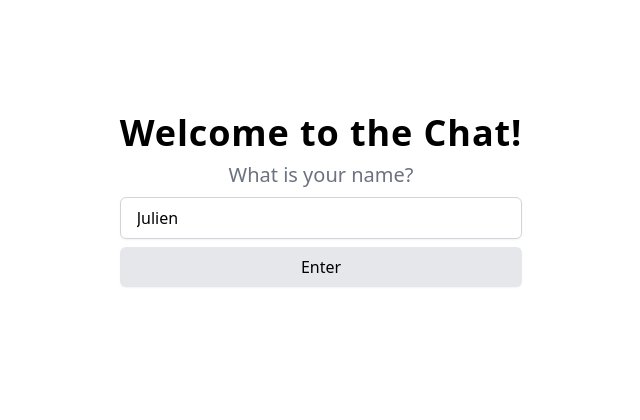
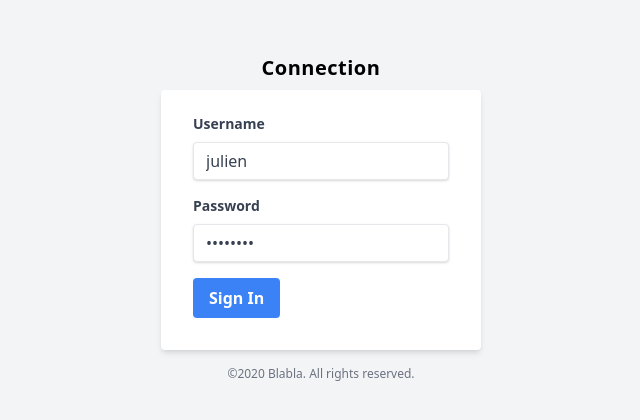
Before and after one commit to juliencrn/chat, a React (Create React App) app in the folder frontend/: page / in a window 1280 px wide. Shown: the part 182-602 px from the top of the page, without its empty margins (319-959 px from the left). Built offline with nearby package versions, Linux system fonts and the light colour scheme.

Commit message:
[frontend] Static login form integration

```diff
--- a/frontend/public/index.html
+++ b/frontend/public/index.html
@@ -28,7 +28,7 @@
 
 <body>
   <noscript>You need to enable JavaScript to run this app.</noscript>
-  <div id="root" class="h-screen w-screen m-0 flex flex-col"></div>
+  <div id="root" class="h-screen w-screen m-0 flex flex-col bg-gray-100"></div>
   <!--
       This HTML file is a template.
       If you open it directly in the browser, you will see an empty page.
--- a/frontend/src/Login/Login.tsx
+++ b/frontend/src/Login/Login.tsx
@@ -1,39 +1,83 @@
-import React, { FormEvent, useState } from 'react';
+import React from 'react';
+import * as yup from "yup"
+import { yupResolver } from "@hookform/resolvers/yup"
+import { useForm } from "react-hook-form"
+import { TextInput } from '../components/form-utils';
 
 export interface LoginProps {
     onSuccess: (username: string) => void
 }
 
+export interface LoginFormValue {
+  username: string
+  password: string
+}
+
+const initialValues: LoginFormValue = {
+  username: 'julien',
+  password: 'password',
+}
+
+const validationSchema = yup.object().shape({
+  username: yup.string().required(),
+  password: yup.string().min(8).required(),
+})
+
 function Login({ onSuccess }: LoginProps) {
-  const [input, setInput] = useState("Julien");
+  const { register, ...form } = useForm<LoginFormValue>({
+    resolver: yupResolver(validationSchema),
+    defaultValues: initialValues
+  })
 
-  const handleSubmit = (e: FormEvent) => {
-    e.preventDefault();
-    if (!input) {
-      return alert("Name can't be empty");
-    }
-    onSuccess(input);
-  };
+  const submit = form.handleSubmit((values: LoginFormValue) => {
+    console.log('login submit success', { values});
+    // Form validated by Yup, now call API to auth
+    // TODO: Call auth/login API
+    onSuccess(values.username)
+  })
+
+  const { errors } = form.formState
 
   return (
-    <div className="flex flex-1 flex-col">
-        <div className="m-auto pb-12 p-3 text-center">
-            <h1 className="font-bold text-4xl tracking-wide mb-2">Welcome to the Chat!</h1>
-            <p className="text-xl text-gray-500 mb-2">What is your name?</p>
-
-            <form onSubmit={handleSubmit} className="flex flex-col">
-            <input
-                onChange={e => setInput(e.target.value.trim())}
-                required
-                placeholder="My username"
-                className="flex-1 shadow-sm py-2 px-4 rounded-md border border-gray-300 focus:border-gray-400 resize-none outline-none"
-                value={input}
+      <div className="flex flex-1 flex-col">
+        <div className="w-full max-w-xs m-auto">
+          <h2 className="font-bold text-xl tracking-wide mb-2 text-center">Connection</h2>
+          <form className="bg-white shadow-md rounded px-8 pt-6 pb-8 mb-4" noValidate onSubmit={submit}>
+            <TextInput
+              name="username"
+              label="Username"
+              errors={errors.username}
+              inputProps={{
+                ...register("username"),
+                placeholder: "Username"
+              }}
+            />
+            <TextInput
+              name="password"
+              label="Password"
+              errors={errors.username}
+              inputProps={{
+                ...register("password"),
+                placeholder: "******************",
+                autoComplete: "current-password",
+                type: "password"
+              }}
             />
 
-            <button type="submit" className="mt-2 shadow-sm bg-gray-200 rounded-md py-2 px-4">Enter</button>
-            </form>
+            <div className="flex items-center justify-between">
+              <button className="bg-blue-500 hover:bg-blue-700 text-white font-bold py-2 px-4 rounded focus:outline-none focus:shadow-outline" type="submit">
+                Sign In
+              </button>
+              {/* <a className="inline-block align-baseline font-bold text-sm text-blue-500 hover:text-blue-800" href="#">
+                Forgot Password?
+              </a> */}
+            </div>
+          </form>
+          <p className="text-center text-gray-500 text-xs">
+            &copy;2020 Blabla. All rights reserved.
+          </p>
         </div>
-    </div>
+      </div>
   );
 }
 
--- /dev/null
+++ b/frontend/src/components/form-utils.tsx
@@ -0,0 +1,34 @@
+import React, { forwardRef, HTMLProps } from 'react'
+
+export interface TextInputProps {
+    name: string
+    label: string
+    inputProps: HTMLProps<HTMLInputElement>
+    errors?: any
+}
+
+export const TextInput = forwardRef<HTMLInputElement, TextInputProps>(
+    function TextInput(props, ref) {
+        const { name, label, inputProps, errors} = props
+        return (
+            <div className="mb-4">
+              <label className="block text-gray-700 text-sm font-bold mb-2" htmlFor={name}>
+                {label}
+              </label>
+              <input
+                ref={ref}
+                type="text"
+                {...inputProps}
+                id={name}
+                name={name}
+                className={`shadow appearance-none border ${errors ? "border-red-500" : ""} rounded w-full py-2 px-3 text-gray-700 leading-tight focus:outline-none focus:shadow-outline`}
+              />
+              {errors && (
+                <p className="text-red-500 text-xs italic">
+                  {errors}
+                </p>
+              )}
+            </div>
+        )
+    }
+)
```
Also changed, not shown: frontend/package.json (+7 -1 lines), 1 other file (tests, documents, lock files or other folders).
